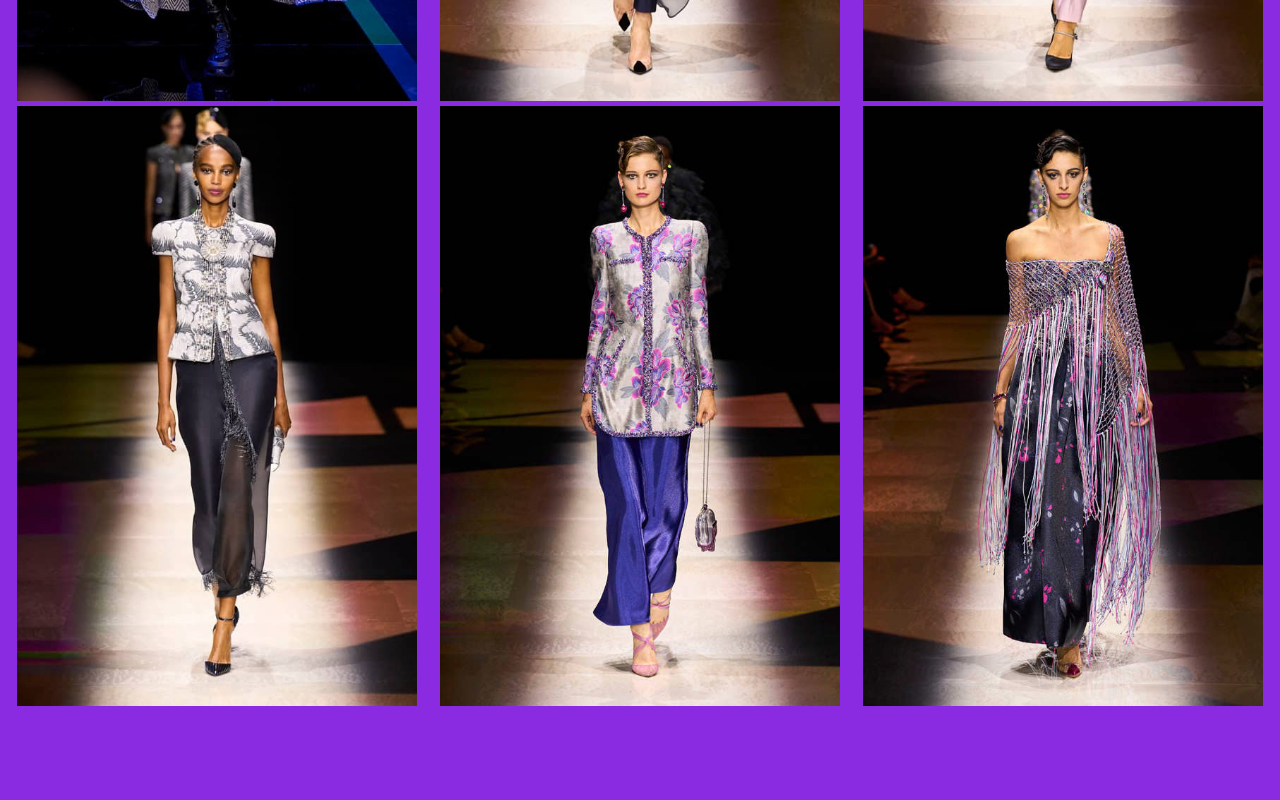
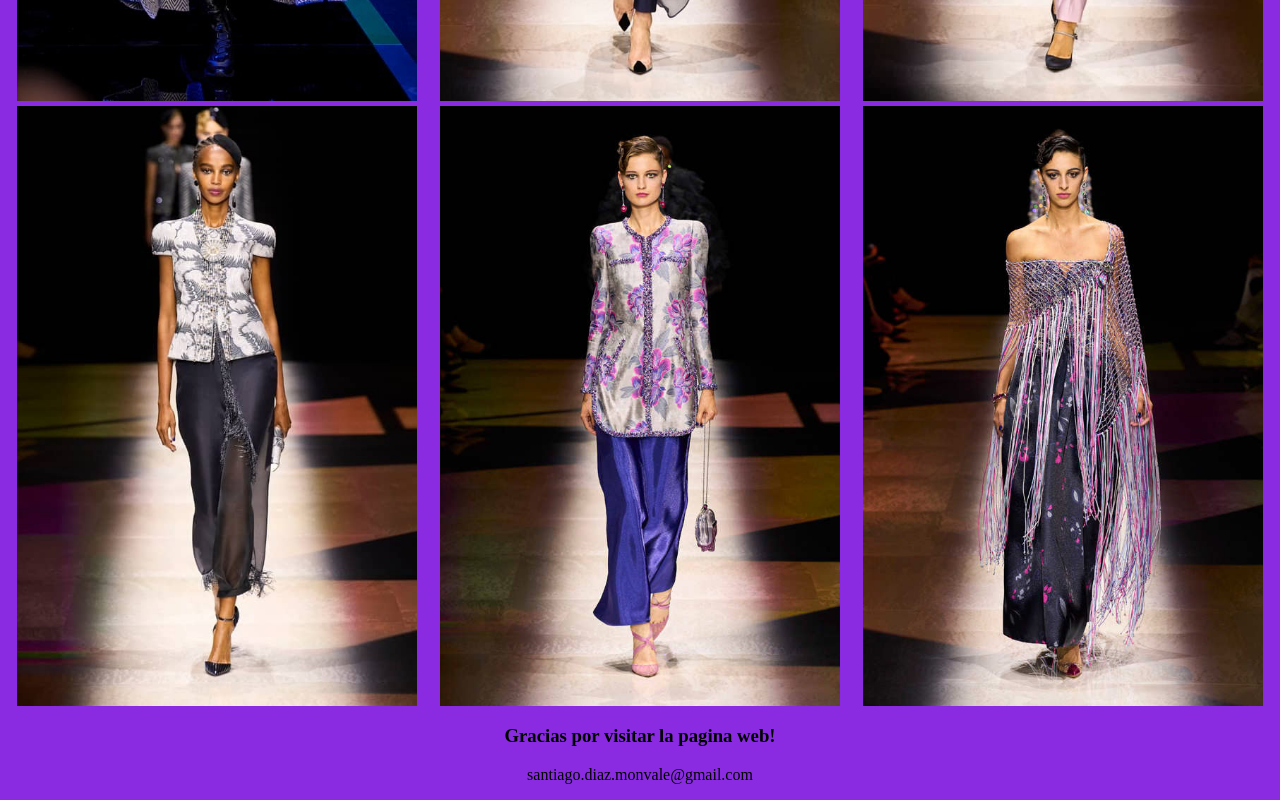
Before and after one commit to MonvaFNK/GiorgioArmani, a plain HTML site: page index.html in a window 1280 px wide. Shown: the part 3774-4574 px from the top of the page. Before the commit the page ends 4488 px from the top, so only its background shows below. Drawn offline with Linux system fonts and the light colour scheme.

```diff
--- a/css/styles.css
+++ b/css/styles.css
@@ -204,7 +204,16 @@
     width: 400px;
     height: 600px;
 }
-
+.footer{
+    display: flex;
+    justify-content: center;
+    align-items: center;
+}
+.footer-mail{
+    display: flex;
+    justify-content: center;
+    align-items: center;
+}
 @media only screen and (max-width: 600px) {
     .contenedor {
         display: grid;
--- a/index.html
+++ b/index.html
@@ -58,7 +58,8 @@
             </div>
     </main>
     <footer>
-
+        <h3 class="footer">Gracias por visitar la pagina web!</h3>
+        <p class="footer-mail">santiago.diaz.monvale@gmail.com</p>
     </footer>
 
 </body>
```
